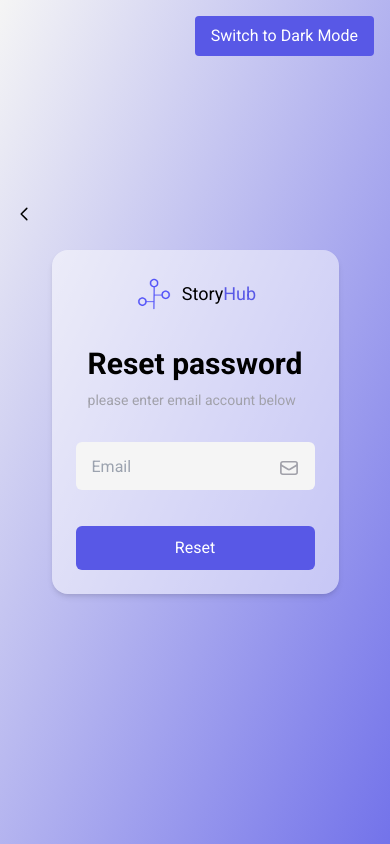
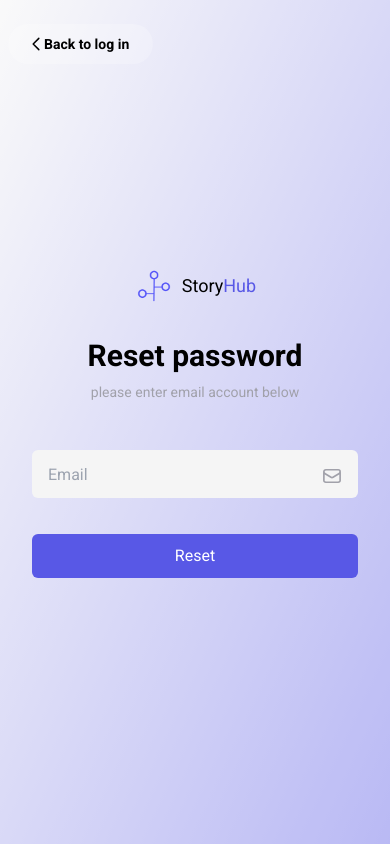
Before and after one commit to crystalize-dev/StoryHub, a Next.js app: page /forgot-password in a window 390 px wide. Built offline with nearby package versions, Linux system fonts and the light colour scheme.

Commit message:
responsive design for login page

```diff
--- a/app/api/forgot-password/route.ts
+++ b/app/api/forgot-password/route.ts
@@ -35,7 +35,7 @@ export async function POST(req: NextRequest) {
     expirationTokenDate.setHours(expirationTokenDate.getHours() + 1);
 
     try {
-        await await prisma.user.update({
+        await prisma.user.update({
             where: { id: user.id },
             data: {
                 resetToken: resetTokenHash,
--- a/app/api/verify-token/route.ts
+++ b/app/api/verify-token/route.ts
@@ -24,7 +24,7 @@ export async function POST(req: NextRequest) {
 
     if (!user || !user.resetToken || !user.resetTokenExpired) {
         return NextResponse.json(
-            { error: 'User does not exists!' },
+            { error: 'Token does not exists!' },
             { status: 400 }
         );
     }
@@ -41,6 +41,4 @@ export async function POST(req: NextRequest) {
     } else {
         return NextResponse.json(user, { status: 200 });
     }
-
-    return NextResponse.json(user, { status: 200 });
 }
--- a/app/components/UI/Buttons/Button.tsx
+++ b/app/components/UI/Buttons/Button.tsx
@@ -6,7 +6,7 @@ interface ButtonProps extends React.HTMLAttributes<HTMLButtonElement> {
     children?: React.ReactNode;
     variant: 'bordered' | 'colored' | 'transparent';
     disabled?: boolean;
-    buttonClassName?: string;
+    buttonClassName?: React.HTMLProps<HTMLButtonElement>['className'];
     layoutId?: string;
     type?: 'button' | 'submit';
 }
--- a/app/forgot-password/page.tsx
+++ b/app/forgot-password/page.tsx
@@ -8,7 +8,6 @@ import Icon from '../components/Icon/Icon';
 import { useRouter } from 'next/navigation';
 import Input from '../components/UI/Inputs/Input';
 import Button from '../components/UI/Buttons/Button';
-import ThemeToggler from '../components/UI/ThemeToggler';
 import { motion } from 'framer-motion';
 
 const ForgotPage = () => {
@@ -37,20 +36,18 @@ const ForgotPage = () => {
     };
 
     return (
-        <div className="flex h-full w-full flex-col items-center justify-center gap-8 bg-gradient-to-br from-light-bg to-primary-hover p-8 dark:from-dark-bg dark:to-primary">
-            <ThemeToggler />
-
+        <div className="flex h-full w-full flex-col items-center justify-center bg-gradient-to-br from-light-bg to-primary-hover lg:gap-8 lg:p-8 dark:from-dark-bg dark:to-primary">
             <motion.form
                 layoutId="loginForm"
                 onSubmit={(e) => submit(e)}
-                className={`relative flex max-h-[95%] max-w-[95%] flex-col items-center gap-4 rounded-2xl bg-white !bg-opacity-50 p-6 shadow-md dark:bg-black`}
+                className={`!max-w-sreen flex !h-screen max-h-screen !w-screen flex-col items-center justify-center gap-4 bg-white !bg-opacity-50 p-8 lg:relative lg:!h-fit lg:max-h-[95%] lg:!w-fit lg:!max-w-[95%] lg:gap-6 lg:rounded-2xl lg:p-6 lg:shadow-md dark:bg-black`}
             >
                 <div
-                    className="group absolute -left-14 -top-14 flex cursor-pointer items-center gap-1 rounded-full px-4 py-2 text-sm hover:bg-white/20 dark:hover:!bg-black/20"
+                    className="group absolute left-2 top-6 flex cursor-pointer items-center gap-1 rounded-full bg-white/20 px-4 py-2 text-sm lg:-left-0 lg:-top-14 lg:bg-transparent lg:hover:bg-white/20 lg:dark:hover:!bg-black/20"
                     onClick={() => router.push('/login')}
                 >
                     <Icon icon="arrowLeft" className="h-6 w-6 scale-75" />
-                    <p className="relative -left-2 whitespace-nowrap opacity-0 transition-all group-hover:left-0 group-hover:opacity-100">
+                    <p className="relative -left-2 whitespace-nowrap font-semibold transition-all lg:opacity-0 lg:group-hover:left-0 lg:group-hover:opacity-100">
                         Back to log in
                     </p>
                 </div>
@@ -75,7 +72,7 @@ const ForgotPage = () => {
 
                 <motion.div
                     layoutId="loginFormHeader"
-                    className="flex flex-col gap-2"
+                    className="flex w-full flex-col items-center gap-2"
                 >
                     <h1 className="mt-4 text-3xl font-bold">Reset password</h1>
                     <h2 className="text-sm font-normal text-zinc-400 dark:text-white/20">
@@ -92,7 +89,7 @@ const ForgotPage = () => {
                     required={true}
                     name="resetEmail"
                     placeholderType="classic"
-                    className="mt-4"
+                    className="mt-8 lg:mt-0"
                 />
 
                 <Button
--- a/app/login/page.tsx
+++ b/app/login/page.tsx
@@ -120,7 +120,7 @@ const LoginPage = () => {
     const [activeImageId, setActiveImageId] = useState(sliderImages[0].id);
 
     return (
-        <div className="flex h-full w-full flex-col items-center justify-center gap-8 bg-gradient-to-br from-light-bg to-primary-hover p-8 dark:from-dark-bg dark:to-primary">
+        <div className="flex h-full w-full flex-col items-center justify-center bg-gradient-to-br from-light-bg to-primary-hover lg:gap-8 lg:p-8 dark:from-dark-bg dark:to-primary">
             <AnimatePresence presenceAffectsLayout>
                 {(mode === 'login' || mode === 'register') && (
                     <motion.form
@@ -129,7 +129,7 @@ const LoginPage = () => {
                         exit={{ height: 'auto' }}
                         layoutId="loginForm"
                         onSubmit={(e) => submit(e)}
-                        className={`flex max-h-[95%] max-w-[95%] gap-10 rounded-2xl bg-white !bg-opacity-50 p-6 shadow-md dark:bg-black ${mode === 'register' && 'flex-row-reverse'}`}
+                        className={`!max-w-sreen flex !h-screen max-h-screen !w-screen items-center justify-center gap-10 bg-white !bg-opacity-50 lg:!h-fit lg:max-h-[95%] lg:!w-fit lg:!max-w-[95%] lg:items-baseline lg:rounded-2xl lg:p-6 lg:shadow-md dark:bg-black ${mode === 'register' && 'flex-row-reverse'}`}
                     >
                         <AnimatePresence presenceAffectsLayout>
                             {(mode === 'login' || mode === 'register') && (
@@ -138,7 +138,7 @@ const LoginPage = () => {
                                     initial={{ opacity: 0 }}
                                     animate={{ opacity: 1 }}
                                     exit={{ opacity: 0 }}
-                                    className="flex min-w-96 flex-col gap-2 px-8"
+                                    className="flex flex-col gap-2 px-4 lg:min-w-96 lg:px-8"
                                 >
                                     <motion.div
                                         layoutId="logoImg"
@@ -296,7 +296,7 @@ const LoginPage = () => {
                                     }
                                     exit={{ scaleY: 0 }}
                                     layoutId="sideBanner"
-                                    className="flex h-full min-w-96 grow flex-col items-center gap-4 overflow-hidden rounded-t-lg bg-light-bg p-4 dark:bg-dark-object"
+                                    className="hidden h-full min-w-96 grow flex-col items-center gap-4 overflow-hidden rounded-t-lg bg-light-bg p-4 lg:flex dark:bg-dark-object"
                                 >
                                     <div className="relative flex h-full w-96 min-w-96 gap-4 overflow-hidden">
                                         <AnimatePresence mode="wait">
--- a/app/reset-password/[token]/page.tsx
+++ b/app/reset-password/[token]/page.tsx
@@ -7,7 +7,6 @@ import toast from 'react-hot-toast';
 import { useRouter } from 'next/navigation';
 import Input from '../../components/UI/Inputs/Input';
 import Button from '../../components/UI/Buttons/Button';
-import ThemeToggler from '../../components/UI/ThemeToggler';
 import { motion } from 'framer-motion';
 import { UserType } from '@/app/types/userType';
 
@@ -57,6 +56,8 @@ const ForgotPage = ({ params }: any) => {
             data: {
                 token: params.token
             },
+            loadingString: 'Checking token...',
+            successString: 'All ok! You can reset your password',
             actionOnFailure: () => {
                 router.push('/login');
             },
@@ -67,13 +68,11 @@ const ForgotPage = ({ params }: any) => {
     }, [params.token, router]);
 
     return (
-        <div className="flex h-full w-full flex-col items-center justify-center gap-8 bg-gradient-to-br from-light-bg to-primary-hover p-8 dark:from-dark-bg dark:to-primary">
-            <ThemeToggler />
-
+        <div className="flex h-full w-full flex-col items-center justify-center bg-gradient-to-br from-light-bg to-primary-hover lg:gap-8 lg:p-8 dark:from-dark-bg dark:to-primary">
             <motion.form
                 layoutId="loginForm"
                 onSubmit={(e) => submit(e)}
-                className={`relative flex max-h-[95%] w-96 min-w-96 max-w-[95%] flex-col items-center gap-4 rounded-2xl bg-white !bg-opacity-50 p-12 shadow-md dark:bg-black`}
+                className={`!max-w-sreen flex !h-screen max-h-screen !w-screen flex-col items-center justify-center gap-6 bg-white !bg-opacity-50 p-8 lg:!h-fit lg:max-h-[95%] lg:!w-fit lg:min-w-96 lg:!max-w-[95%] lg:gap-4 lg:rounded-2xl lg:px-12 lg:py-6 lg:shadow-md dark:bg-black`}
             >
                 <motion.div
                     layoutId="logoImg"
@@ -109,6 +108,7 @@ const ForgotPage = ({ params }: any) => {
                     name="passwordReset"
                     placeholder="New password"
                     disabled={fetching}
+                    className="mt-8 lg:mt-4"
                     placeholderType="classic"
                     passwordSetup={true}
                 />
@@ -120,13 +120,14 @@ const ForgotPage = ({ params }: any) => {
                     disabled={fetching}
                     placeholder="Repeat new password"
                     placeholderType="classic"
+                    className="-mt-2"
                 />
 
                 <Button
                     type="submit"
                     layoutId="submitButton"
                     variant="colored"
-                    className="w-full"
+                    className="mt-8 w-full lg:mt-0"
                     disabled={fetching}
                     buttonClassName="dark:bg-primary text-white bg-primary hover:!bg-primary-hover dark:hover:!bg-primary-dark outline outline-2 outline-offset-1 outline-transparent focus:outline-primary"
                 >
```
Also changed, not shown: 1 other file (tests, documents, lock files or other folders).
